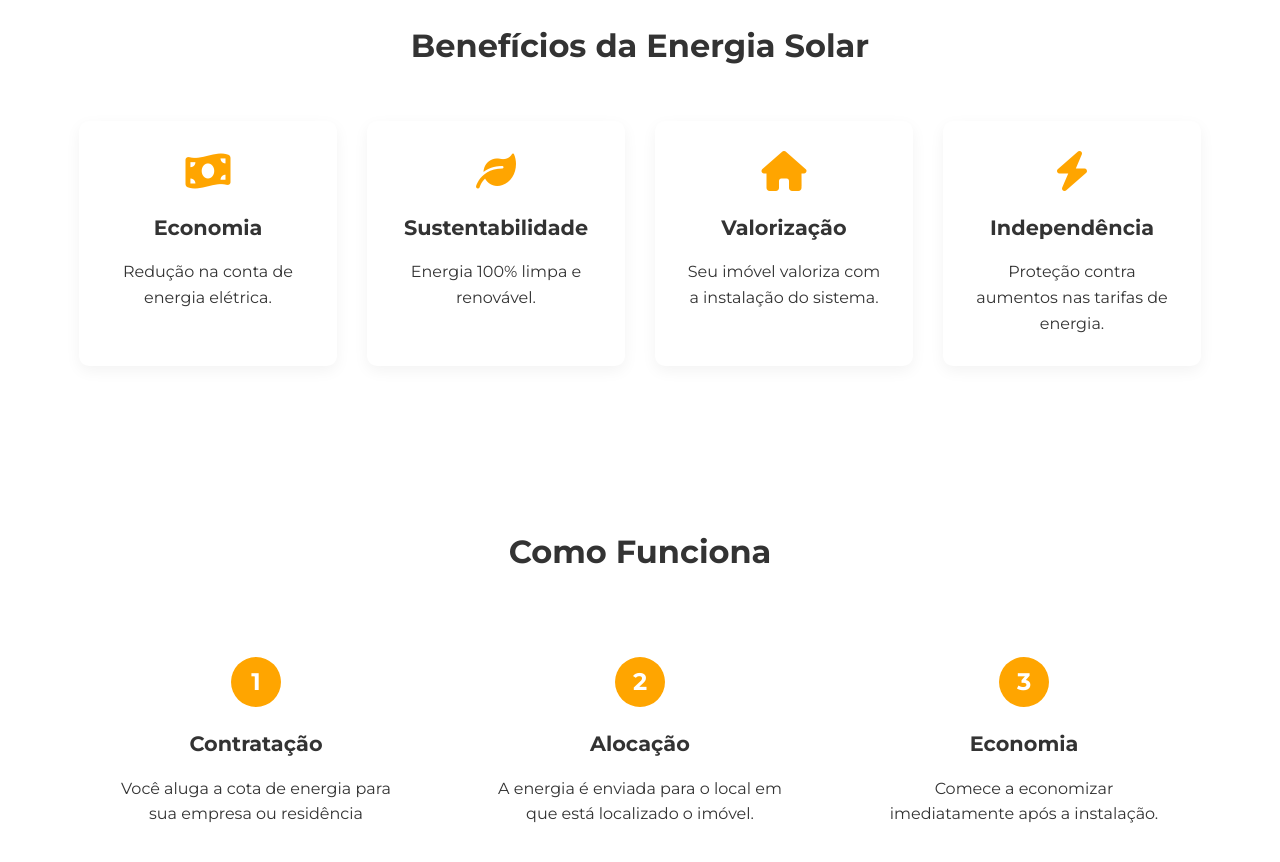
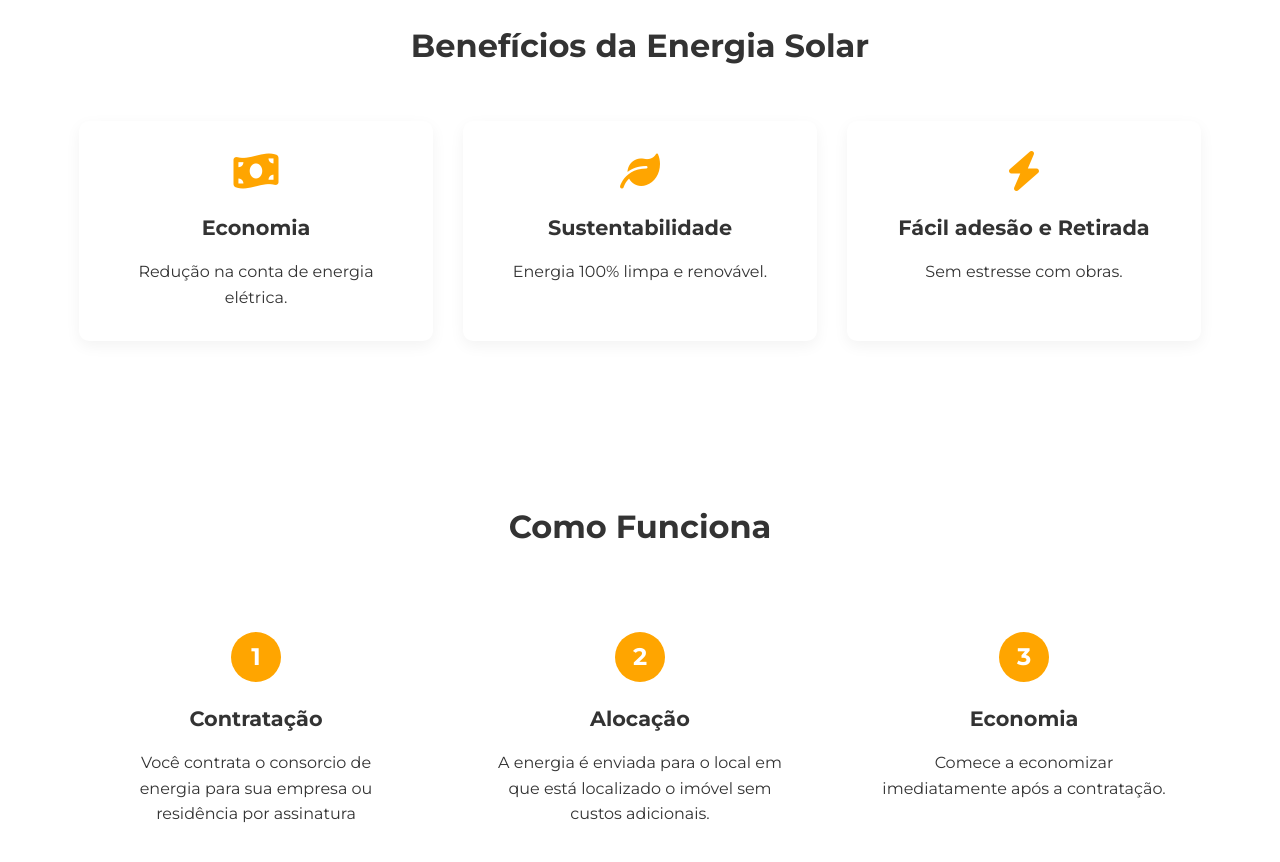
Before and after one commit to ggaj17/solar-333, a plain HTML site: page index.html in a window 1280 px wide. Shown: the part 860-1722 px from the top of the page. Drawn offline with Linux system fonts and the light colour scheme.

Commit message:
fix:ajeitando de acordo com a cliente

```diff
--- a/index.html
+++ b/index.html
@@ -35,7 +35,7 @@
             <div class="hero-content">
                 <h2>Energia Limpa para um Futuro Sustentável</h2>
                 <p>Economize na sua conta de luz com nossos sistemas de energia solar</p>
-                <button class="cta-button" id="ctaButton">Solicite um Orçamento</button>
+                <button class="cta-button" id="ctaButton">Solicite um Orçamento / Simulação</button>
             </div>
         </div>
     </section>
@@ -55,14 +55,9 @@
                     <p>Energia 100% limpa e renovável.</p>
                 </div>
                 <div class="benefit-card">
-                    <i class="fas fa-home"></i>
-                    <h3>Valorização</h3>
-                    <p>Seu imóvel valoriza com a instalação do sistema.</p>
-                </div>
-                <div class="benefit-card">
                     <i class="fas fa-bolt"></i>
-                    <h3>Independência</h3>
-                    <p>Proteção contra aumentos nas tarifas de energia.</p>
+                    <h3>Fácil adesão e Retirada</h3>
+                    <p>Sem estresse com obras.</p>
                 </div>
             </div>
         </div>
@@ -75,17 +70,17 @@
                 <div class="step">
                     <div class="step-number">1</div>
                     <h3>Contratação</h3>
-                    <p>Você aluga a cota de energia para sua empresa ou residência</p>
+                    <p>Você contrata o consorcio de energia para sua empresa ou residência por assinatura</p>
                 </div>
                 <div class="step">
                     <div class="step-number">2</div>
                     <h3>Alocação</h3>
-                    <p>A energia é enviada para o local em que está localizado o imóvel.</p>
+                    <p>A energia é enviada para o local em que está localizado o imóvel sem custos adicionais.</p>
                 </div>
                 <div class="step">
                     <div class="step-number">3</div>
                     <h3>Economia</h3>
-                    <p>Comece a economizar imediatamente após a instalação.</p>
+                    <p>Comece a economizar imediatamente após a contratação.</p>
                 </div>
             </div>
         </div>
```
